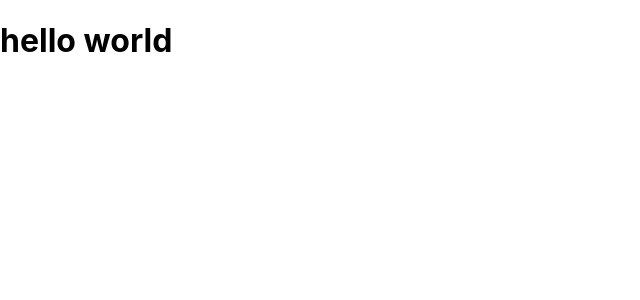
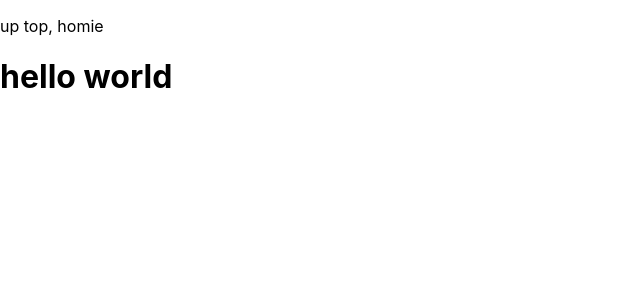
Before and after one commit to Cglowicki/aquatic-soul, a React (Create React App) app: page / in a window 1280 px wide. Shown: the top 300 px of the page, without its empty margins (0-640 px from the left). Built offline with nearby package versions, Linux system fonts and the light colour scheme.

Commit message:
set up for nav links

```diff
--- /dev/null
+++ b/src/components/Nav.jsx
@@ -0,0 +1,9 @@
+import React from 'react';
+
+export default function Nav() {
+  return (
+    <nav>
+      <p>up top, homie</p>
+    </nav>
+  );
+};
--- a/src/index.js
+++ b/src/index.js
@@ -2,10 +2,12 @@ import React from 'react';
 import ReactDOM from 'react-dom';
 import './index.css';
 import App from './App';
+import Nav from './components/Nav'
 import reportWebVitals from './reportWebVitals';
 
 ReactDOM.render(
   <React.StrictMode>
+    <Nav />
     <App />
   </React.StrictMode>,
   document.getElementById('root')
```
